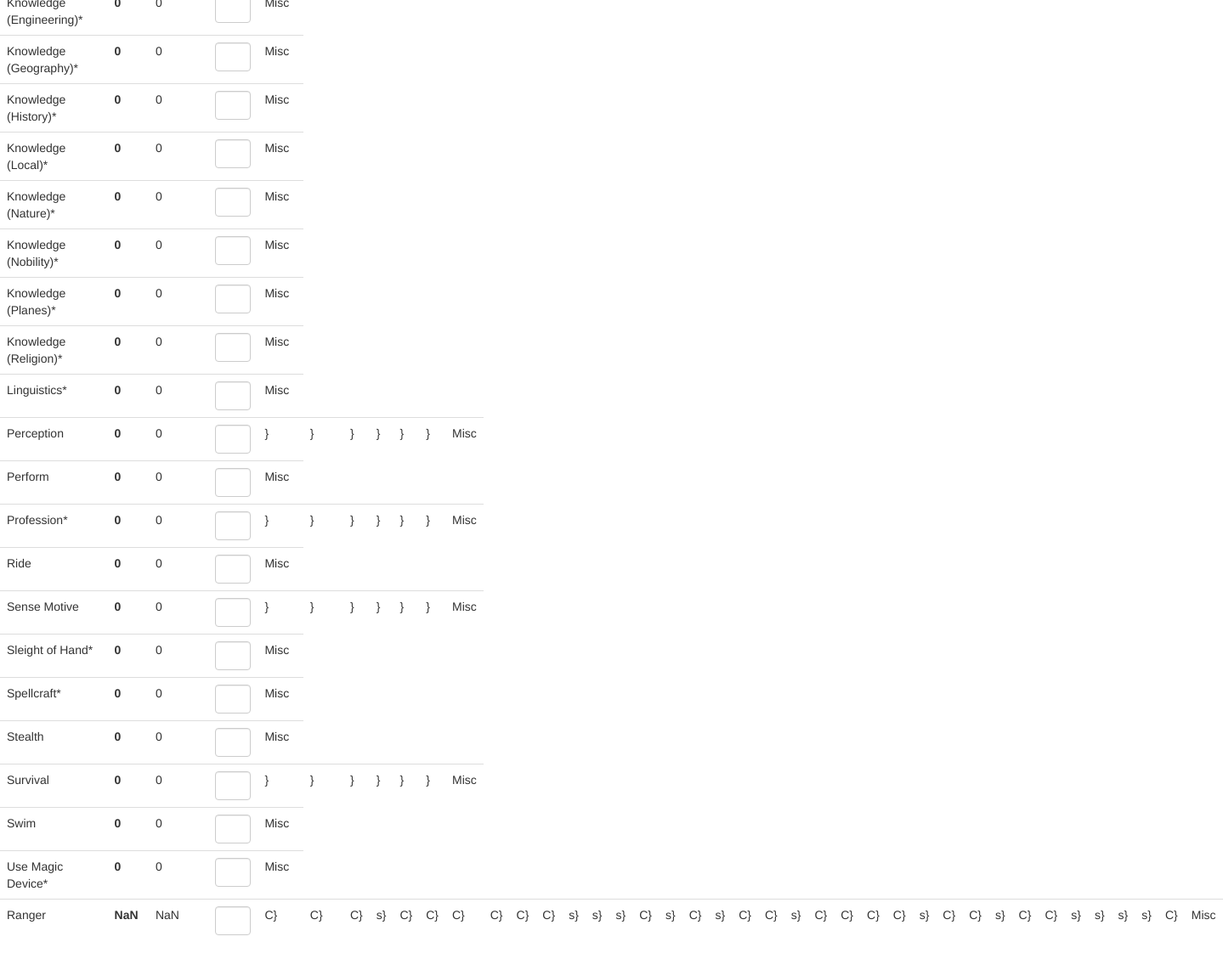
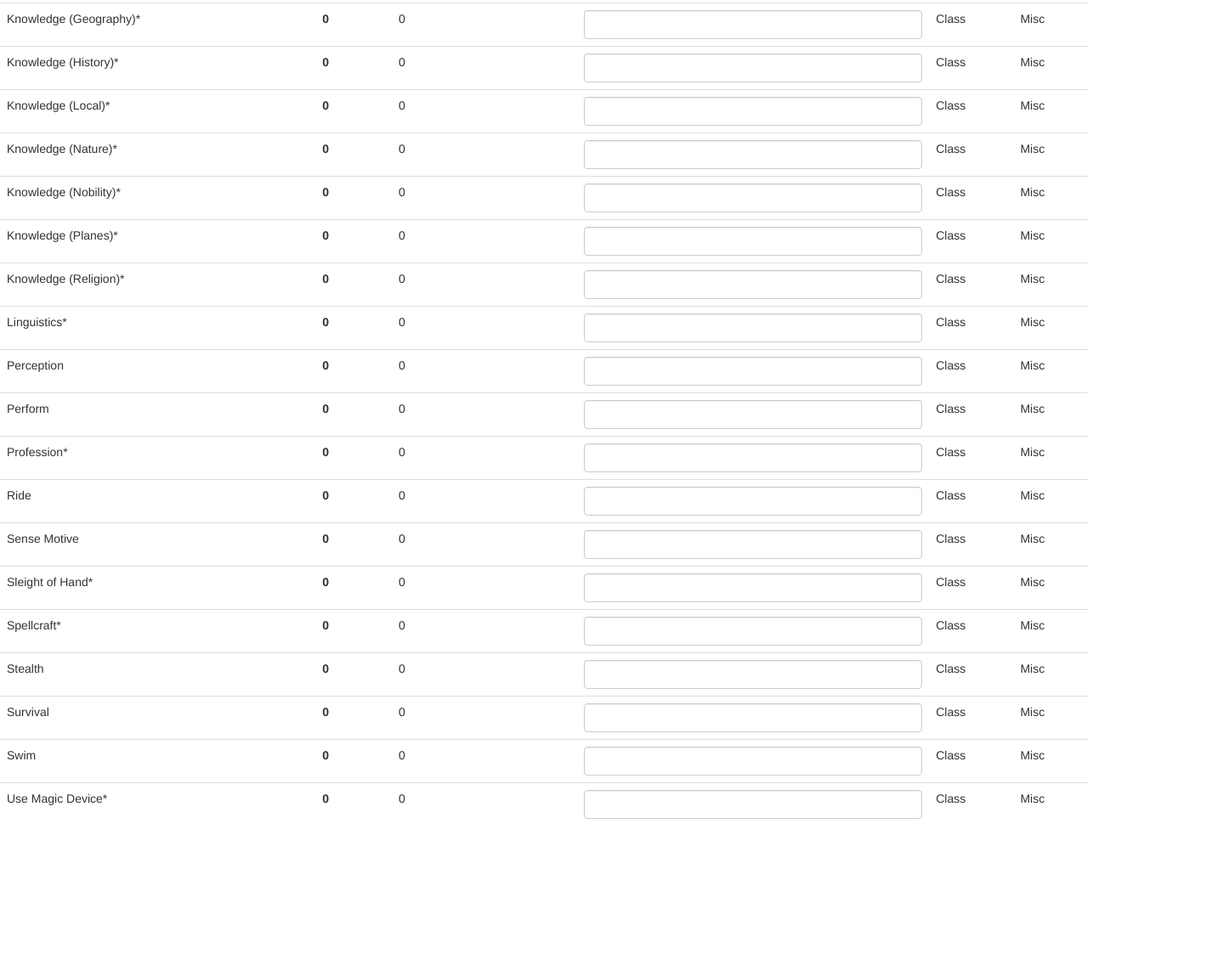
Before and after one commit to justinldiaz/EPFCS, a website: page index.html in a window 1280 px wide. Shown: the part 1931-3060 px from the top of the page at 85% size, 1439 px wide, since content can reach past the window. After the commit the page ends 2923 px from the top, so only its background shows below. Drawn offline with nearby package versions, Linux system fonts and the light colour scheme.

Commit message:
Bass Class Stats

```diff
--- a/SkillsData.js
+++ b/SkillsData.js
@@ -38,46 +38,5 @@
       "Survival": "Wisdom",
       "Swim": "Strength",
       "Use Magic Device*":"Charisma",
-      "Ranger": {
-            "ClassAcrobatics": 0,
-            "ClassAppraise": 0,
-            "ClassBluff": 0,
-            "ClassClimb": 3,
-            "ClassCraft": 3,
-            "ClassCraft": 0,
-            "ClassCraft": 0,
-            "ClassDiplomacy": 0,
-            "ClassDisable Device*": 0,
-            "ClassDisguise": 0,
-            "ClassEscape Artist": 0,
-            "ClassFly": 0,
-            "ClassHandle Animal*": 3,
-            "ClassHeal": 3,
-            "ClassIntimidate": 3,
-            "ClassKnowledge (Arcana)*": 0,
-            "ClassKnowledge (Dungeoneering)*": 3,
-            "ClassKnowledge (Engineering)*": 0,
-            "ClassKnowledge (Geography)*": 3,
-            "ClassKnowledge (History)*": 0,
-            "ClassKnowledge (Local)*": 0,
-            "ClassKnowledge (Nature)*": 3,
-            "ClassKnowledge (Nobility)*": 0,
-            "ClassKnowledge (Planes)*": 0,
-            "ClassKnowledge (Religion)*": 0,
-            "ClassLinguistics*": 0,
-            "ClassPerception": 3,
-            "ClassPerform": 0,
-            "ClassPerform": 0,
-            "ClassProfession*": 3,
-            "ClassProfession*": 0,
-            "ClassRide": 3,
-            "ClassSense Motive": 0,
-            "ClassSleight of Hand*": 0,
-            "ClassSpellcraft*": 3,
-            "ClassStealth": 3,
-            "ClassSurvival": 3,
-            "ClassSwim": 3,
-            "ClassUse Magic Device*": 0,
-            },
 
     };
--- a/index.html
+++ b/index.html
@@ -267,7 +267,7 @@
 					<th>{{rank + ClassSkills + MiscSkills + getModifier(stats[value])}}</th>
 					<td>{{ getModifier(stats[value]) }}</td>
 					<td><input type="number" ng-model="rank"  class="form-control"></td>
-					<td gn-model="ClassSkillCheck" ng-repeat="(key, v) in value">{{key[v]}}}</td>
+					<td gn-model="ClassSkillCheck">Class</td>
 					<td>Misc</td>
 
 				</tr>
```
